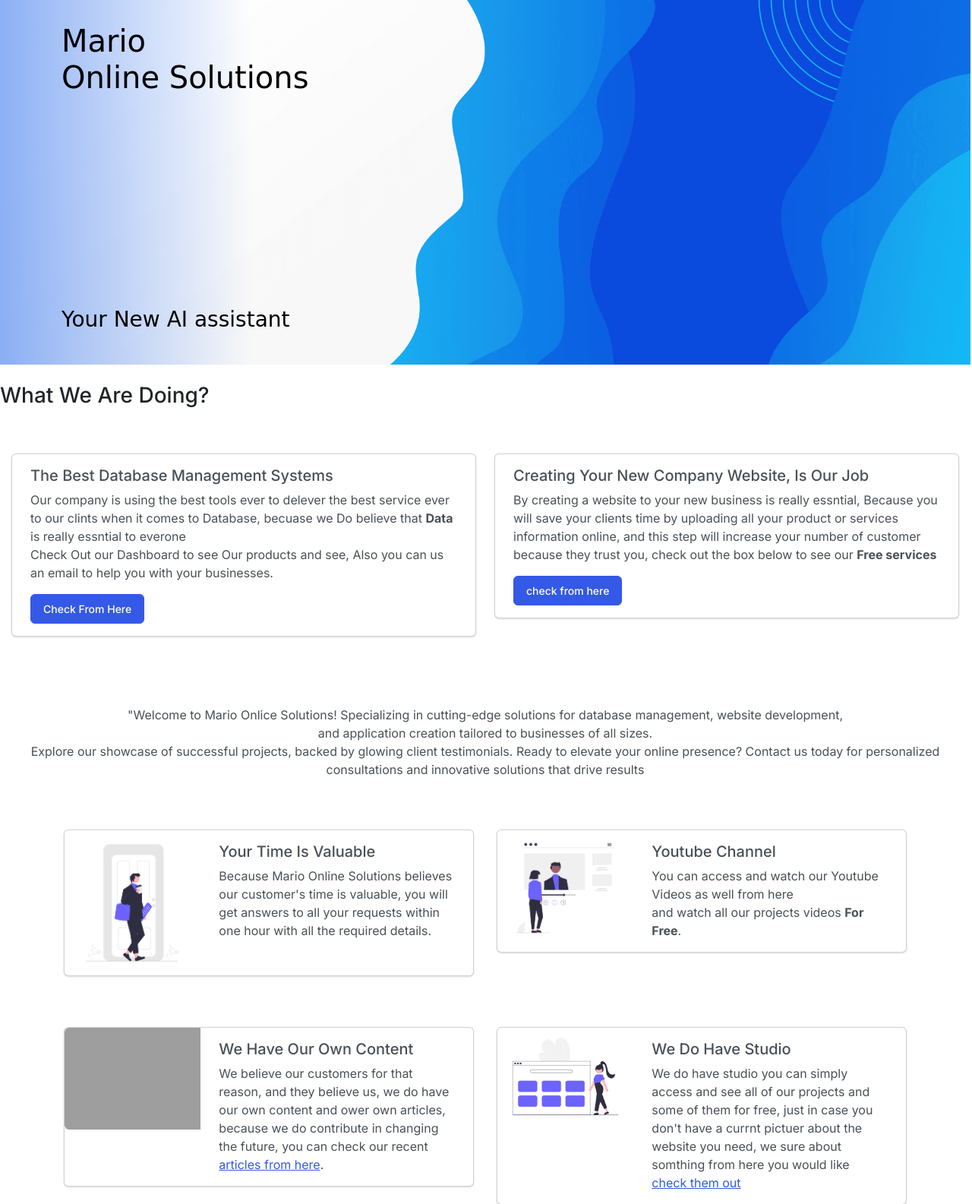
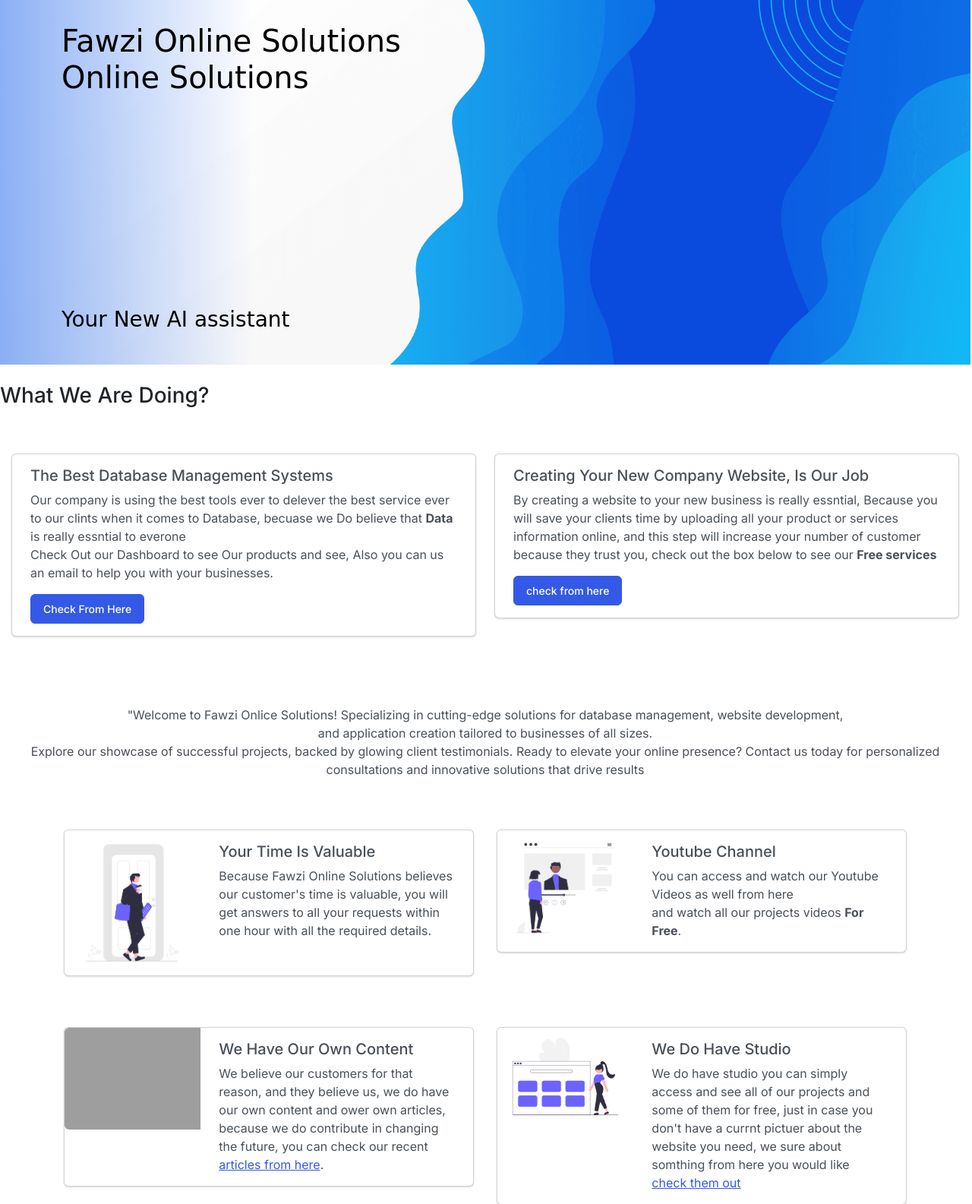
Before and after one commit to marioonlinesolutions/FawziOnlinSolutions, a Django app: page / in a window 1280 px wide. Shown: the part 67-1652 px from the top of the page at 76% size. Run offline with Django 4.2, Linux system fonts and the light colour scheme; grey boxes are pictures that could not be loaded.

Commit message:
Update home.html

```diff
--- a/services/templates/home.html
+++ b/services/templates/home.html
@@ -4,7 +4,7 @@
 <body class="overall">
       <div class="mario-online" style="background-image: url('static/webback.png');">
             <div class="color-overlay">
-                  <div class="container"><h1>Mario<br>Online Solutions</h1><br>
+                  <div class="container"><h1>Fawzi Online Solutions<br>Online Solutions</h1><br>
                   <h3>Your New AI assistant</h3></div>
             </div>
       </div><br>
@@ -38,7 +38,7 @@
       <br>
       <br>
       <br>
-      <p><center>"Welcome to Mario Onlice Solutions! Specializing in cutting-edge solutions for database management, website development,<br>
+      <p><center>"Welcome to Fawzi Onlice Solutions! Specializing in cutting-edge solutions for database management, website development,<br>
             and application creation tailored to businesses of all sizes. <br>
             Explore our showcase of successful projects, backed by glowing client testimonials. Ready to elevate your online presence? Contact us today for personalized consultations and innovative solutions that drive results</center></p>
       <br>
@@ -54,7 +54,7 @@
                   <div class="col-md-8">
                   <div class="card-body">
                         <h5 class="card-title">Your Time Is Valuable</h5>
-                        <p class="card-text">Because Mario Online Solutions believes our customer's time is valuable, you will get answers to all your requests within one hour with all the required details.</p>
+                        <p class="card-text">Because Fawzi Online Solutions believes our customer's time is valuable, you will get answers to all your requests within one hour with all the required details.</p>
                   </div>
                   </div>
                   </div>
```
